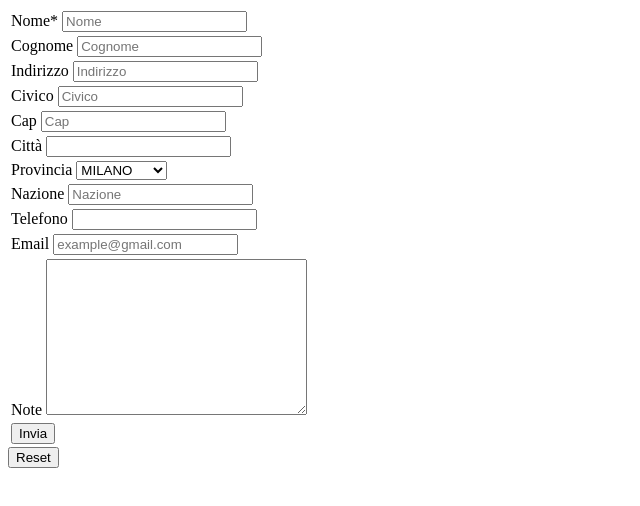
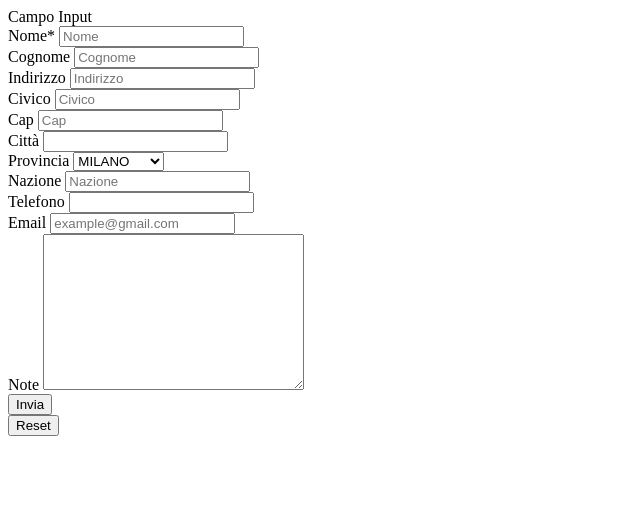
Before and after one commit to Pinturicchio1994/Pinturicchio1994.github.io, a plain HTML site: page Html/Esercitazione lezione 4 form.html in a window 1280 px wide. Shown: the whole page, without its empty margins (0-640 px from the left). Drawn offline with Linux system fonts and the light colour scheme.

Commit message:
Esercitazione lezione 4 form con div

```diff
--- a/Html/Esercitazione lezione 4 form.html
+++ b/Html/Esercitazione lezione 4 form.html
@@ -1,5 +1,5 @@
 <!DOCTYPE html>
-<html lang="it" xmlns="http://www.w3.org/1999/html">
+<html lang="it" xmlns="http://www.w3.org/1999/html" xmlns="http://www.w3.org/1999/html">
 <head>
     <meta charset="UTF-8">
     <title>Form spedizione</title>
@@ -7,88 +7,73 @@
 <body>
 
 
-<form id="delivery" autocomplete="on">
-    <table>
-        <tr>
-            <td>
-                <label for="name">Nome*</label>
-                <input id="name" type="text" name="name" placeholder="Nome" required>
-            </td>
-        </tr>
+<form method="post" id="delivery" autocomplete="on">
 
-        <tr>
-            <td>
-                <label for="lastname">Cognome</label>
-                <input id="lastname" type="text" name="lastname" placeholder="Cognome" required>
-            </td>
-        </tr>
-        <tr>
-            <td>
-                <label for="address">Indirizzo</label>
-                <input id="address" type="text" name="address" placeholder="Indirizzo" required>
-            </td>
-        </tr>
-        <tr>
-            <td>
-                <label for="po">Civico</label>
-                <input id="po" type="text" name="po" placeholder="Civico" required>
-            </td>
-        </tr>
-        <tr>
-            <td>
-                <label for="cap">Cap</label>
-                <input type="number" id="cap" name="Cap" placeholder="Cap" required>
-            </td>
-        </tr>
-        <tr>
-            <td>
-                <label for="city">Città</label>
-                <input type="text" id="city" name="Città" required>
-            </td>
-        </tr>
-        <tr>
-            <td>
-                <label for="province">Provincia</label>
-                <select name="province" id="province" required>
-                    <option value="MI">MILANO</option>
-                    <option value="BG">BERGAMO</option>
-                    <option value="CT">CATANIA</option>
-                    <option value="PA">PALERMO</option>
-                </select>
-            </td>
-        </tr>
-        <tr>
-            <td>
-                <label for="country">Nazione</label>
-                <input id="country" type="text" name="Nazione" placeholder="Nazione" required>
-            </td>
-        </tr>
-        <tr>
-            <td>
-                <label for="phone">Telefono</label>
-                <input type="tel" name="phone" id="phone">
-            </td>
-        </tr>
-        <tr>
-            <td>
-                <label for="email">Email</label>
-                <input type="email" name="Email" id="email" placeholder="example@gmail.com" required>
-            </td>
-        </tr>
-        <tr>
-            <td>
-                <label for="note">Note</label>
-                <textarea id="note" name="Note" cols="30" rows="10"></textarea>
-            </td>
-        </tr>
-        <tr>
-            <td>
-                <input type="submit" value="Invia">
-            </td>
-        </tr>
-    </table>
+    <div>
+        <div style="display: inline"> Campo</div>
+        <div style="display: inline">Input</div>
+    </div>
+
+    <div>
+        <div style="display: inline"><label for="name">Nome*</label></div>
+        <div style="display: inline"><input id="name" type="text" name="name" placeholder="Nome" required></div>
+    </div>
+
+    <div>
+        <div style="display: inline"><label for="lastname">Cognome</label></div>
+        <div style="display: inline"><input id="lastname" type="text" name="lastname" placeholder="Cognome" required>
+        </div>
+    </div>
+    <div>
+        <div style="display: inline"><label for="address">Indirizzo</label></div>
+        <div style="display: inline"><input id="address" type="text" name="address" placeholder="Indirizzo" required>
+        </div>
+
+        <div>
+            <div style="display: inline"><label for="po">Civico</label></div>
+            <div style="display: inline"><input id="po" type="text" name="po" placeholder="Civico" required></div>
+        </div>
+        <div>
+            <div style="display: inline"><label for="cap">Cap</label></div>
+            <div style="display: inline"><input type="number" id="cap" name="Cap" placeholder="Cap" required></div>
+        </div>
+        <div>
+            <div style="display: inline"><label for="city">Città</label></div>
+            <div style="display: inline"><input type="text" id="city" name="Città" required></div>
+        </div>
+        <div>
+            <div style="display: inline"><label for="province">Provincia</label></div>
+            <div style="display: inline"><select name="province" id="province" required>
+
+                <option value="MI">MILANO</option>
+                <option value="BG">BERGAMO</option>
+                <option value="CT">CATANIA</option>
+                <option value="PA">PALERMO</option>
+            </select>
+            </div>
+            <div>
+                <div style="display: inline"><label for="country">Nazione</label></div>
+                <div style="display: inline"><input id="country" type="text" name="Nazione" placeholder="Nazione"
+                                                    required></div>
+            </div>
+            <div>
+                <div style="display: inline"><label for="phone">Telefono</label></div>
+                <div style="display: inline"><input type="tel" name="phone" id="phone"></div>
+            </div>
+            <div>
+                <div style="display: inline"><label for="email">Email</label></div>
+                <div style="display: inline"><input type="email" name="Email" id="email" placeholder="example@gmail.com"
+                                                    required></div>
+            </div>
+            <div>
+                <div style="display: inline"><label for="note">Note</label></div>
+                <div style="display: inline"><textarea id="note" name="Note" cols="30" rows="10"></textarea></div>
+            </div>
+            <div>
+                <div><input type="submit" value="Invia"></div>
+            </div>
+
 </form>
-
 
 <button type="reset" form="delivery">Reset</button>
 
```
